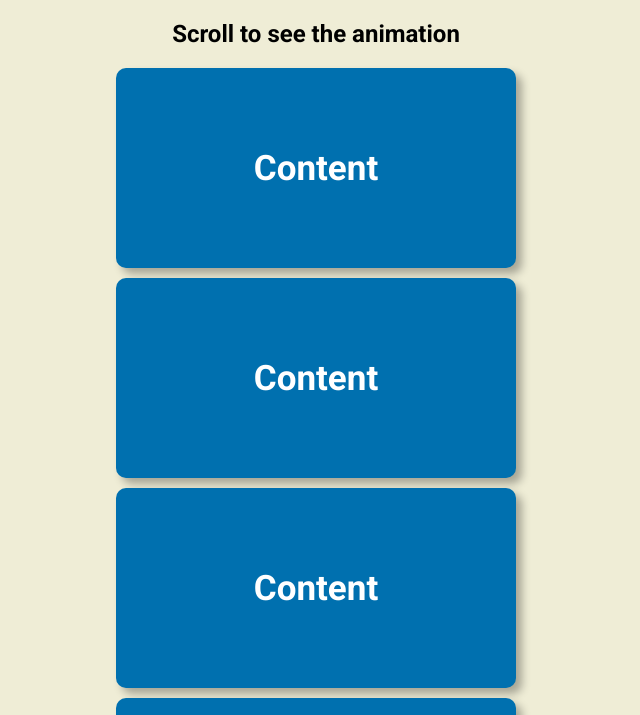
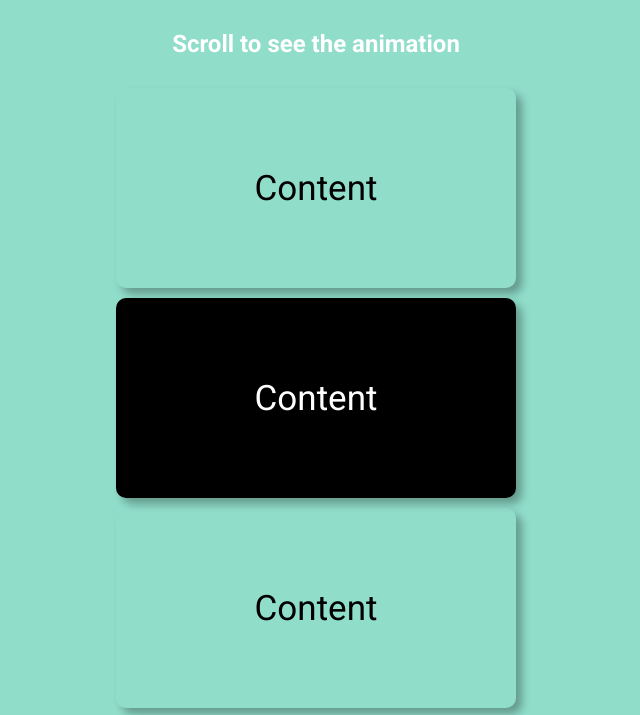
Before and after one commit to DenisCoval/50_projects, a plain HTML site: page scroll_animation/index.html in a window 1280 px wide. Shown: the top 715 px of the page, without its empty margins (324-964 px from the left). Drawn offline with Linux system fonts and the light colour scheme.

Commit message:
updates style

```diff
--- a/scroll_animation/style.css
+++ b/scroll_animation/style.css
@@ -9,19 +9,21 @@ body {
     align-items: flex-start;
     justify-content: center;
     margin: 0;
-    background-color: #efedd6;
+    background-color: #90ddca;
     overflow-x: hidden; /*horizontal scrollBar*/
 }
 .container {
     text-align: center;
 }
 .container h1 {
-    margin: 20px;
+    margin: 30px;
     font-size: 24px;
+    color: #fff;
+    font-weight: 600;
 }
 .box {
-    background-color: #0070af;
-    color: #fff;
+    /* background-color: #fff; */
+    color: #000;
     display: flex;
     align-items: center;
     justify-content: center;
@@ -32,12 +34,14 @@ body {
     border-radius: 10px;
     box-shadow: 6px 6px 8px rgba(0, 0, 0, 0.3);
     font-size: 35px;
-    font-weight: 700;
-    transform: translateX(600px);
-    transition: transform 0.4s ease;
+    font-weight: 400;
+    transform: translateX(900px);
+    transition: transform 0.9s cubic-bezier(1, 0.18, 0.3, 1.19);
 }
 .box:nth-of-type(even) {
-    transform: translateX(-600px);
+    color: #fff;
+    background-color: #000;
+    transform: translateX(-900px);
 }
 .box.show {
     transform: translateX(0px);
```
